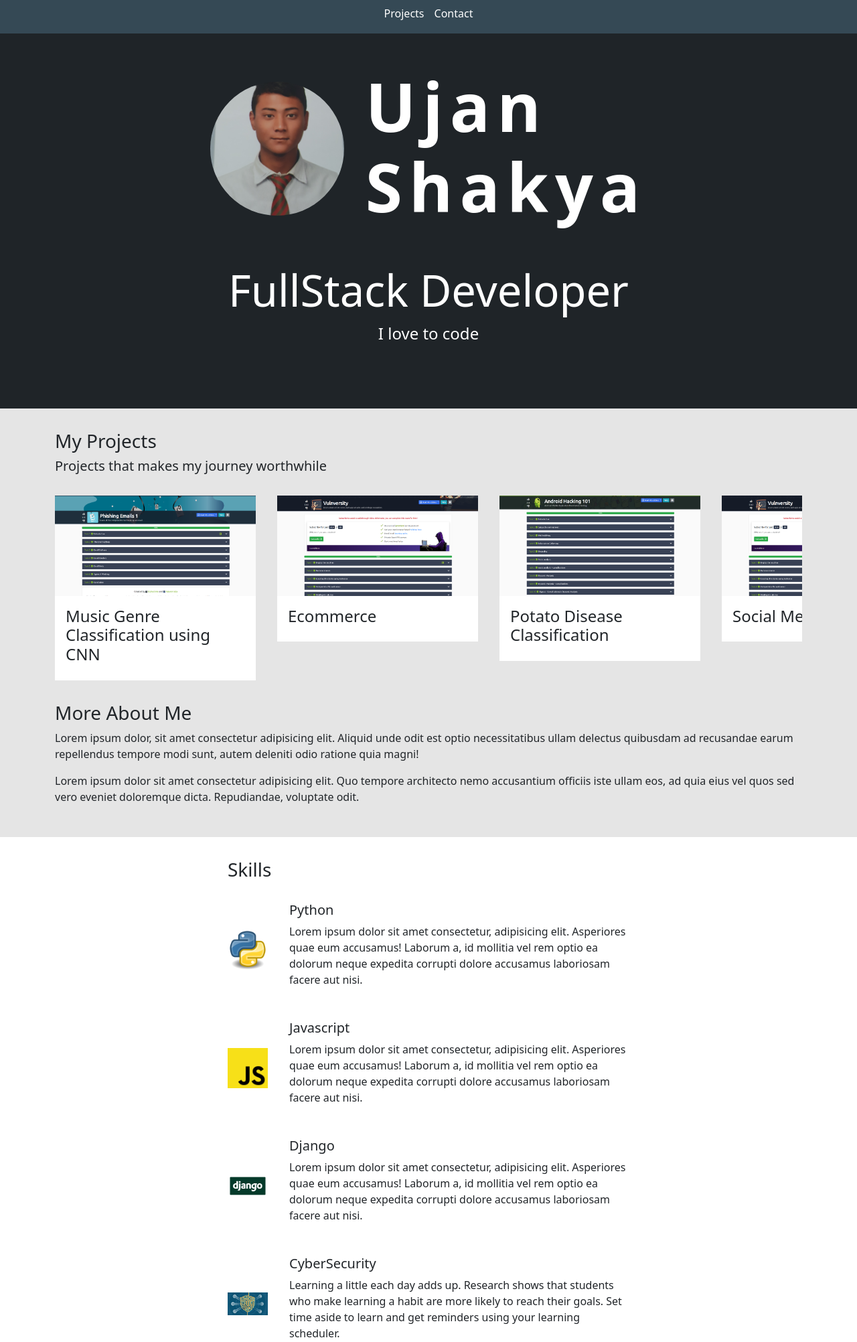
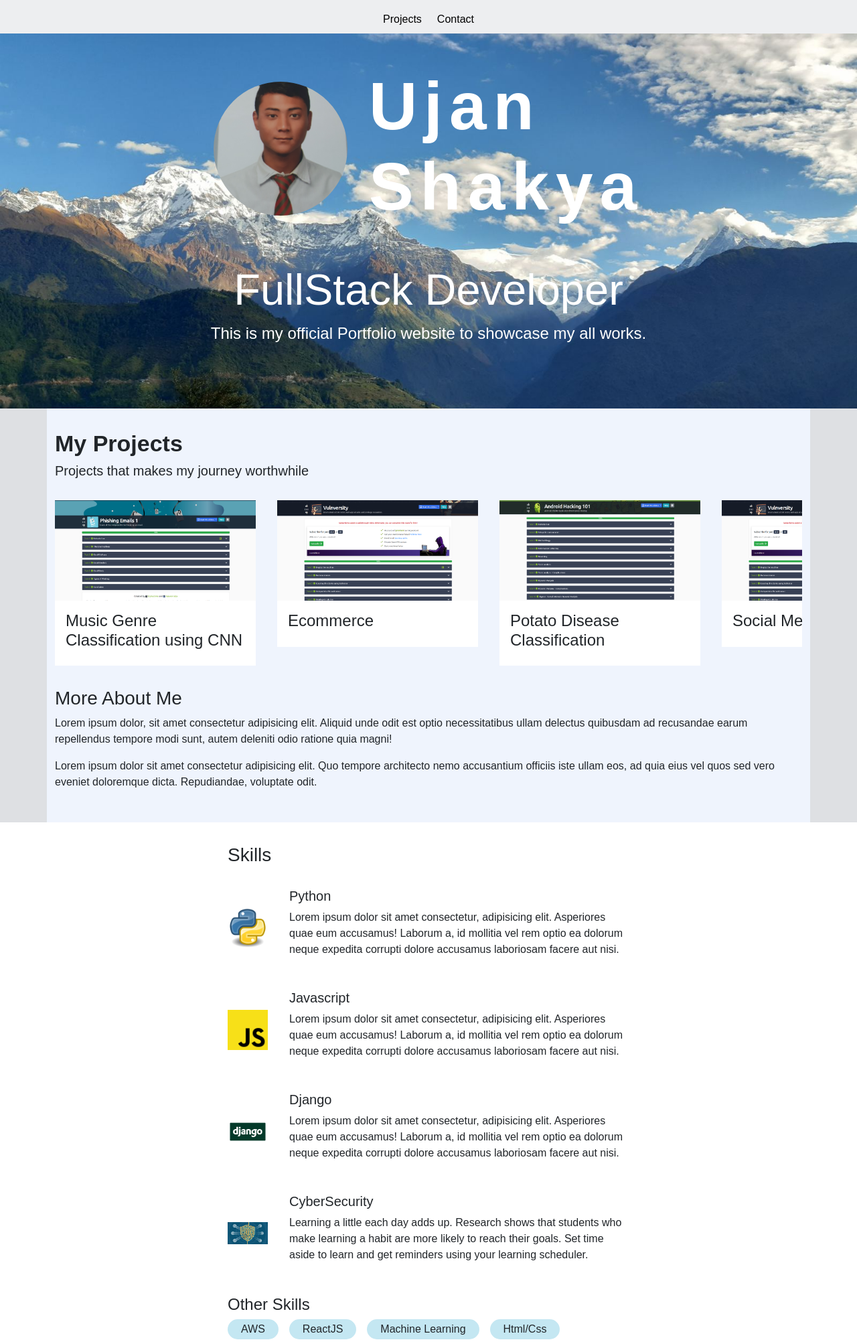
Before and after one commit to UjanShakya/Portfolio, a Django app: page / in a window 1280 px wide. Shown: the top 2004 px of the page at 67% size. Run offline with Django 4.2, Linux system fonts and the light colour scheme; data comes from the database, SQL or seed files in the repository; some libraries are stand-ins or nearby versions.

Commit message:
Final Edit

```diff
--- a/base/templates/base/home.html
+++ b/base/templates/base/home.html
@@ -16,12 +16,13 @@
         </div>
         <div class="hero--content--subheadline">
             <h3 class="description">FullStack Developer</h3>
-            <p class="slogan">I love to code</p>
+            <p class="slogan">This is my official Portfolio website to showcase my
+                all works. </p>
         </div>
     </div>
 </section>
 <section class="container section--2">
-    <h3>My Projects</h3>
+    <h3 class="my--project">My Projects</h3>
     <h5>Projects that makes my journey worthwhile</h5>
     <div class="project--wrapper">
         {% for project in projects %}
--- a/base/templates/base/project.html
+++ b/base/templates/base/project.html
@@ -18,7 +18,9 @@
 
         <img class="project--image" src="{{project.thumbnail.url}}">
         <h1>{{project.title}}</h1>
+        {% if request.user.is_authenticated %}
         <a class="btn btn-warning" href="{% url 'edit-project' project.id %}">Edit</a>
+        {% endif %}
         <hr>
         <p>{{project.body|safe}}</p>
 
--- a/static/styles/main.css
+++ b/static/styles/main.css
@@ -1,5 +1,8 @@
 body {
-    background-color: #E5E5E5;
+    /* background-color: #E5E5E5; */
+    background-color: #dee0e3;
+    font-family: sans-serif;
+
 }
 
 .section--1 {
@@ -9,28 +12,39 @@ body {
 }
 
 .section--2 {
-    background-color: #E5E5E5;
+    /* background-color: #E5E5E5; */
+    background-color: #eff4fd;
     padding-top: 2em;
     padding-bottom: 2em;
 }
 
 .navigation-bar {
-    background-color: #354955;
+    /* background-color: #354955; */
+    background-color: #edeef0;
     height: 50px;
     display: flex;
-    gap: 15px;
+    gap: 23px;
     justify-content: center;
+    align-items: center;
+    margin: auto;
+
 }
 
 .nav-link {
-    color: #fff;
+    color: black;
     padding-top: 0.5em;
 }
 
 .hero {
-    background-color: #1F2428;
+    /* background-color: #1F2428; */
+    /* background-color: moccasin; */
     min-height: 70vh;
-    color: #fff;
+    color: black;
+    background-image: url(../images/scene1.jpg);
+    object-fit: cover;
+    position: relative;
+    background-size: cover;
+    background-position: center;
 }
 
 #profile_pic {
@@ -63,6 +77,10 @@ body {
 
 }
 
+.hero--content--subheadline {
+    color: #fff;
+}
+
 .description {
     font-size: 65px;
     text-align: center;
@@ -71,6 +89,11 @@ body {
 .slogan {
     font-size: 24px;
     text-align: center;
+}
+
+.my--project {
+    font-size: 34px;
+    font-weight: bold;
 }
 
 .project--wrapper {
@@ -90,6 +113,7 @@ body {
 
 .project--wrapper::-webkit-scrollbar-track {
     -webkit-box-shadow: inset 0 0 6px rgba(0, 0, 0, 0.3);
+    box-shadow: none;
 
 }
 
```
Also changed, not shown: static/images/scene1.jpg (added), static/images/sunset2.jpg (added).
